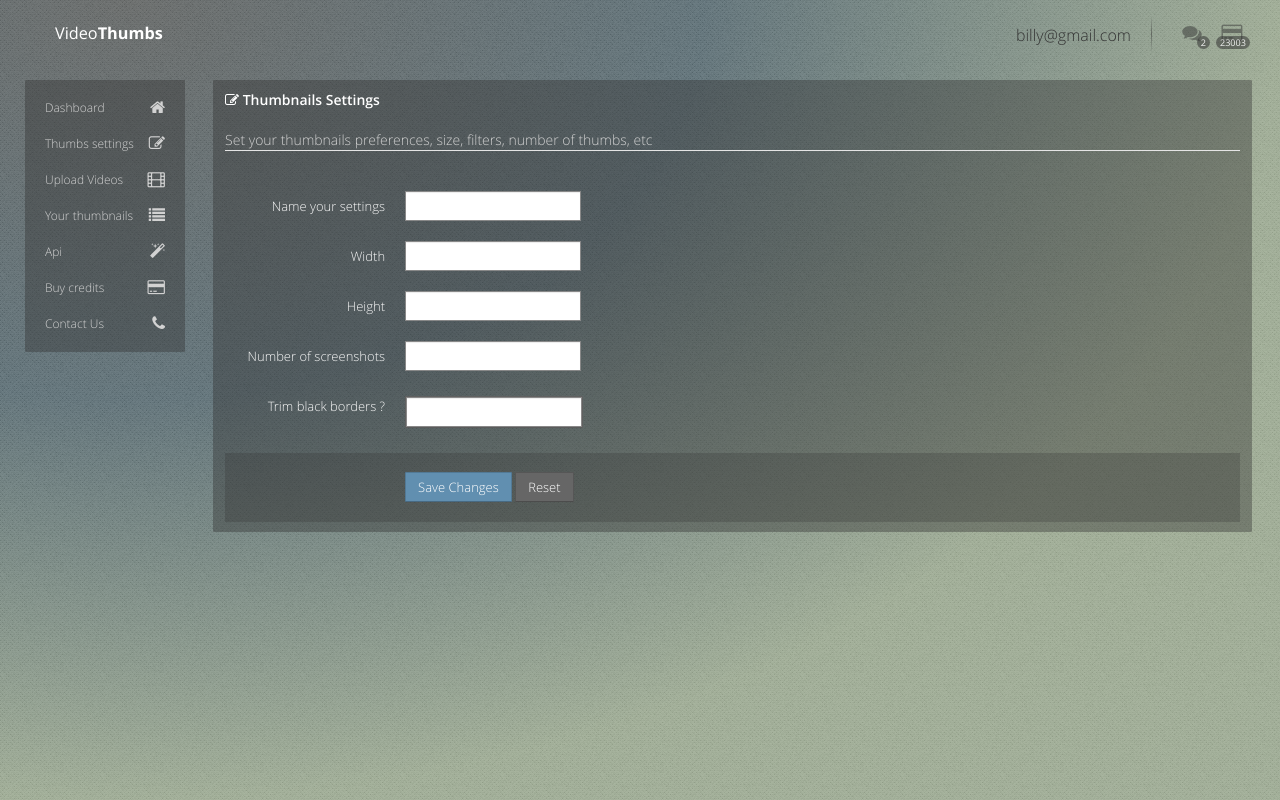
After one commit to ksamuel/videothumbs, a Django app: template apps/core/templates/update_thumbnails_settings.html in a window 1280 px wide. The commit adds this page. Run offline with Django 3.2, Linux system fonts and the light colour scheme; the template is opened without the code that fills it, so the values that code supplies are empty, except form fields; tables that the repository leaves empty hold one stand-in row (values such as "Sample post"); form fields are guessed from the names that the template uses; parts of the project's set-up code (start-up, migrations or seed data) failed here and were passed over; some libraries are stand-ins or nearby versions.

Commit message:
Added settings edit

```diff
--- a/apps/core/templates/admin_thumbnails_settings.html
+++ b/apps/core/templates/admin_thumbnails_settings.html
@@ -59,9 +59,9 @@
                                         </p>
                                     </td>
                                     <td class="valign">
-                                        <button class="btn btn-sm btn-primary">
+                                        <a href="{% url 'update_thumbnails_settings' username=request.user.username pk=ts.uuid %}" class="btn btn-sm btn-primary">
                                             Edit
-                                        </button>
+                                        </a>
                                         <a href="{% url 'delete_thumbnail_settings' username=request.user.username uuid=ts.uuid %}" class="btn btn-sm btn-danger delete">
                                             Delete
                                         </a>
--- /dev/null
+++ b/apps/core/templates/update_thumbnails_settings.html
@@ -0,0 +1,158 @@
+{% extends "admin_base.html" %}
+
+{% block body %}
+
+    <div class="content container">
+        <div class="top-margin"></div>
+        <div class="row">
+            <div class="col-md-12">
+                <section class="widget">
+                    <header>
+                        <h4>
+                            <i class="fa fa-edit"></i>
+                            Thumbnails Settings
+                        </h4>
+                    </header>
+                    <div class="body">
+
+
+                        <form class="form-horizontal" method="post">
+                            <fieldset>
+                                <legend class="section">Set your thumbnails preferences, size, filters, number of thumbs, etc</legend>
+
+
+                                {% if form.errors %}
+                                    <div class="alert alert-danger">
+                                        <button type="button" class="close" data-dismiss="alert" aria-hidden="true">×</button>
+                                        <h4><i class="fa fa-ban"></i> <strong>Oh snap! You got an error!</strong></h4>
+                                        <p>{{ form.errors }} </p>
+                                    </div>
+                                {% endif %}
+{% comment %}
+
+
+                                <div class="alert alert-success">
+                                    <button type="button" class="close" data-dismiss="alert" aria-hidden="true">×</button>
+                                    <strong><i class="fa fa-check"></i> Well Done!</strong> Your settings have been saved. <br>You can now start uploading a video and start thumbnailing.
+                                </div>
+{% endcomment %}
+                                <div class="control-group">
+                                    <label class="control-label" for="normal-field">Name your settings
+                                    </label>
+                                    <div class="controls form-group">
+                                        <div class="input-group ">
+                                            <div class="input-group-btn">
+                                                <span class="tooltip-enabled"
+                                                    data-placement="top"
+                                                    data-container="body"
+                                                    data-original-title="{{ form.name.help_text }}">
+                                                {{ form.name }}
+                                                </span>
+                                            </div>
+                                        </div>
+                                    </div>
+                                </div>
+
+                                <div class="control-group">
+                                    <label class="control-label" for="number">
+                                        Width
+                                    </label>
+                                    <div class="controls form-group">
+                                        <div class="col-sm-2">
+                                            <span class="tooltip-enabled"
+                                                data-placement="top"
+                                                data-container="body"
+                                                data-original-title="{{ form.width.help_text }}">
+                                                {{ form.width }}
+                                            </span>
+                                        </div>
+                                    </div>
+                                </div>
+                                <div class="control-group">
+                                    <label class="control-label" for="number">
+                                        Height
+                                    </label>
+                                    <div class="controls form-group">
+                                        <div class="col-sm-2">
+                                            <span class="tooltip-enabled"
+                                                data-placement="top"
+                                                data-container="body"
+                                                data-original-title="{{ form.height.help_text }}">
+                                                {{ form.height }}
+                                            </span>
+                                        </div>
+                                    </div>
+                                </div>
+                                <div class="control-group">
+                                    <label class="control-label" for="normal-field">Number of screenshots
+                                    </label>
+                                    <div class="controls form-group">
+                                        <div class="col-sm-2">
+                                            <span class="tooltip-enabled"
+                                                data-placement="top"
+                                                data-container="body"
+                                                data-original-title="{{ form.screenshots.help_text }}">
+                                                {{ form.screenshots }}
+                                            </span>
+                                        </div>
+                                    </div>
+                                </div>
+
+                                <div class="control-group">
+                                <label for="simple-switch" class="control-label">Trim black borders ?</label>
+                                <div class="controls form-group">
+                                    <label class="checkbox inline">
+                                        <span class="tooltip-enabled"
+                                            data-placement="top"
+                                            data-container="body"
+                                            data-original-title="{{ form.trim.help_text }}">
+                                            <span class="switch switch-small" data-on="primary" data-off="danger">
+                                                {{ form.trim }}
+                                            </span>
+                                        </span>
+                                    </label>
+                                </div>
+
+                                <div class="form-actions">
+                                    <div>
+                                        <button type="submit" class="btn btn-primary">Save Changes</button>
+                                        <button type="button" class="btn btn-default">Reset</button>
+                                    </div>
+                                </div>
+                            </div>
+                            {% csrf_token %}
+                        </form>
+                    </div>
+                </section>
+            </div>
+        </div>
+    </div>
+</div>
+
+
+<div class="modal fade" id="myModal" tabindex="-1" role="dialog" aria-labelledby="myModalLabel" aria-hidden="true">
+    <div class="modal-dialog">
+        <div class="modal-content">
+            <div class="modal-header">
+                <button type="button" class="close" data-dismiss="modal" aria-hidden="true">&times;</button>
+                <h4 class="modal-title">Save your settings</h4>
+            </div>
+            <div class="modal-body">
+                <div class="control-group">
+                    <label class="control-label" for="elastic-textarea">
+                        Name your settings to use them later for video thumbnailing.
+                    </label>
+                    <div class="controls form-group">
+                        <input type="text" class="form-control" placeholder="your settings..."></input>
+                    </div>
+                </div>
+            </div>
+            <div class="modal-footer">
+                <button class="btn btn-default btn-sm">Close</button>
+                <button class="btn btn-primary btn-sm">Save Settings</button>
+            </div>
+        </div><!-- /.modal-content -->
+    </div><!-- /.modal-dialog -->
+</div><!-- /.modal -->
+
+{% endblock %}
--- a/apps/core/urls.py
+++ b/apps/core/urls.py
@@ -7,9 +7,12 @@ from django.conf.urls import patterns, url
 
 from account.views import urlpatterns as account_urls
 
-from .views import urlpatterns, thumbnail_settings_list, create_thumbnails_settings
+from .views import (urlpatterns, thumbnail_settings_list,
+                    create_thumbnails_settings, update_thumbnails_settings)
 
 urlpatterns += patterns('',
+    url(r'user/(?P<username>\w+)/admin/thumbnails-settings/update/(?P<pk>[\w-]+)/?',
+        update_thumbnails_settings, name="update_thumbnails_settings"),
     url(r'user/(?P<username>\w+)/admin/thumbnails-settings/create/?',
         create_thumbnails_settings, name="create_thumbnails_settings"),
     url(r'user/(?P<username>\w+)/admin/thumbnails-settings/?',
```
Also changed, not shown: apps/core/views.py (+17 -0 lines).
